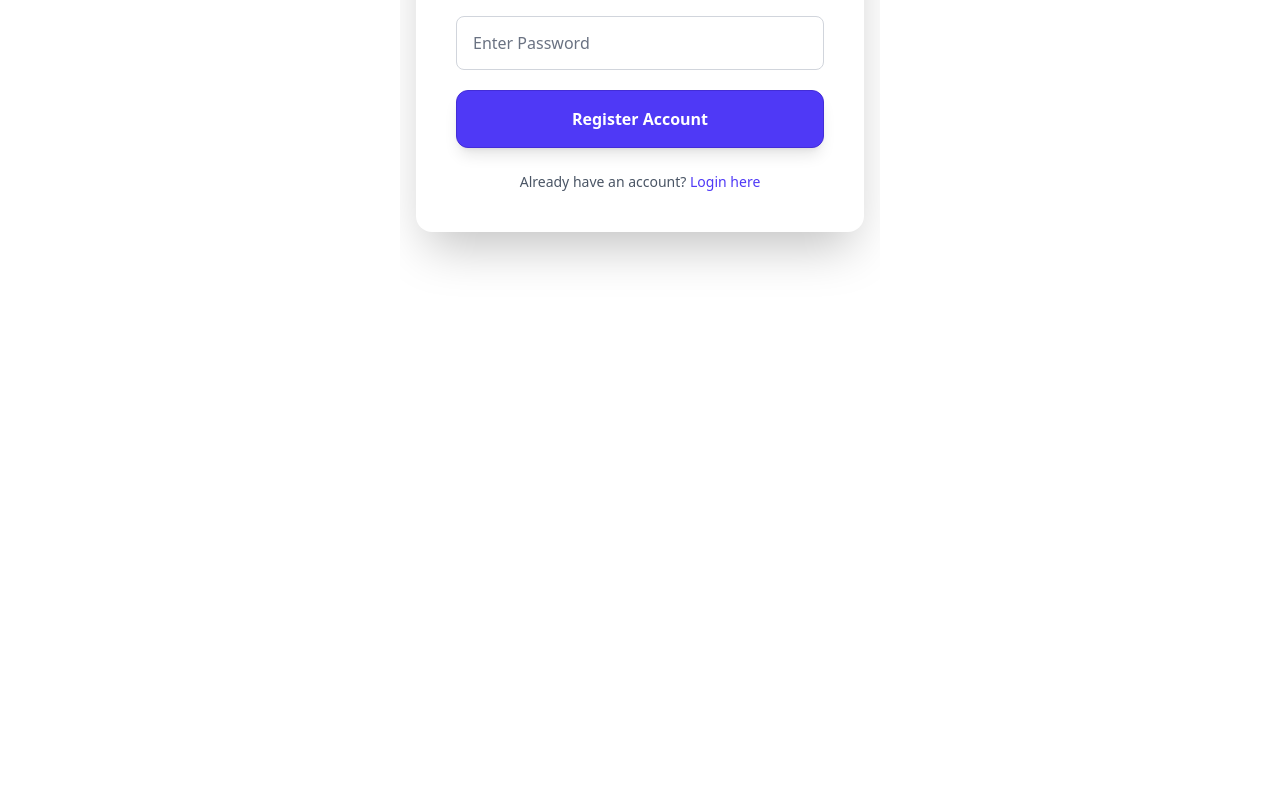
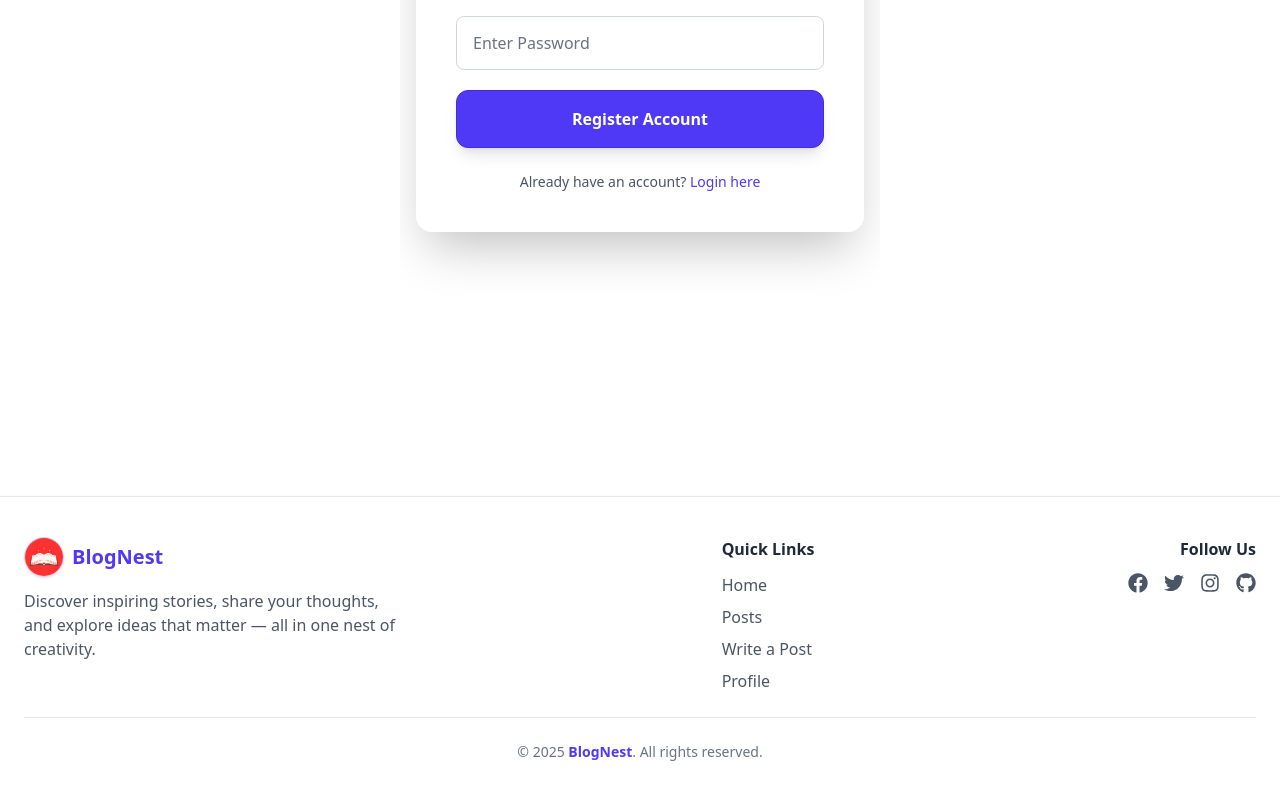
Before and after one commit to pritam-sharma/BlogNest, a React (Vite) app in the folder Frontend/: page /register in a window 1280 px wide. Shown: the part 554-1354 px from the top of the page. Before the commit the page ends 1010 px from the top, so only its background shows below. Built offline with nearby package versions, Linux system fonts and the light colour scheme; no server answers.

Commit message:
made footer consistent through all navbar button

```diff
--- a/Frontend/src/App.jsx
+++ b/Frontend/src/App.jsx
@@ -12,6 +12,7 @@ import PostDetails from "./components/Posts/PostDetails";
 import PostList from "./components/Posts/PostList";
 import UpdatePost from "./components/Posts/UpdatePost";
 import Register from "./components/Users/Register";
+import Footer from "./components/Users/Footer";
 const App = () => {
   const { userAuth } = useSelector((state) => state.users);
   console.log("first", userAuth);
@@ -77,6 +78,7 @@ const App = () => {
             }
           />
         </Routes>
+        <Footer />
       </BrowserRouter>
     </>
   );
--- a/Frontend/src/components/HomePage/Homepage.jsx
+++ b/Frontend/src/components/HomePage/Homepage.jsx
@@ -1,6 +1,5 @@
 import Register from "../Users/Register";
 import PublicPosts from "../Posts/PublicPosts";
-import Footer from "../Users/Footer";
 
 const Homepage = () => {
   return (
@@ -82,7 +81,6 @@ const Homepage = () => {
 
       {/* Public Posts Section */}
       <PublicPosts />
-      <Footer />
     </div>
   );
 };
```
